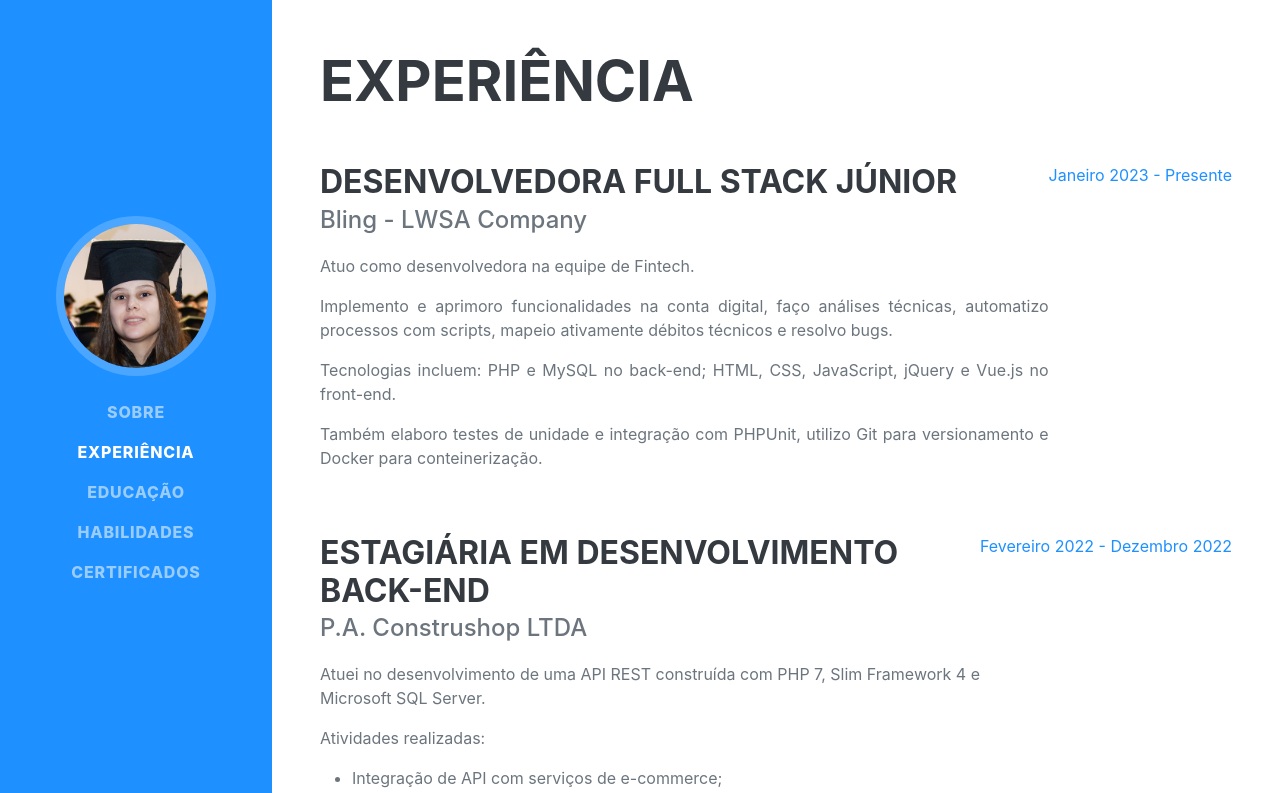
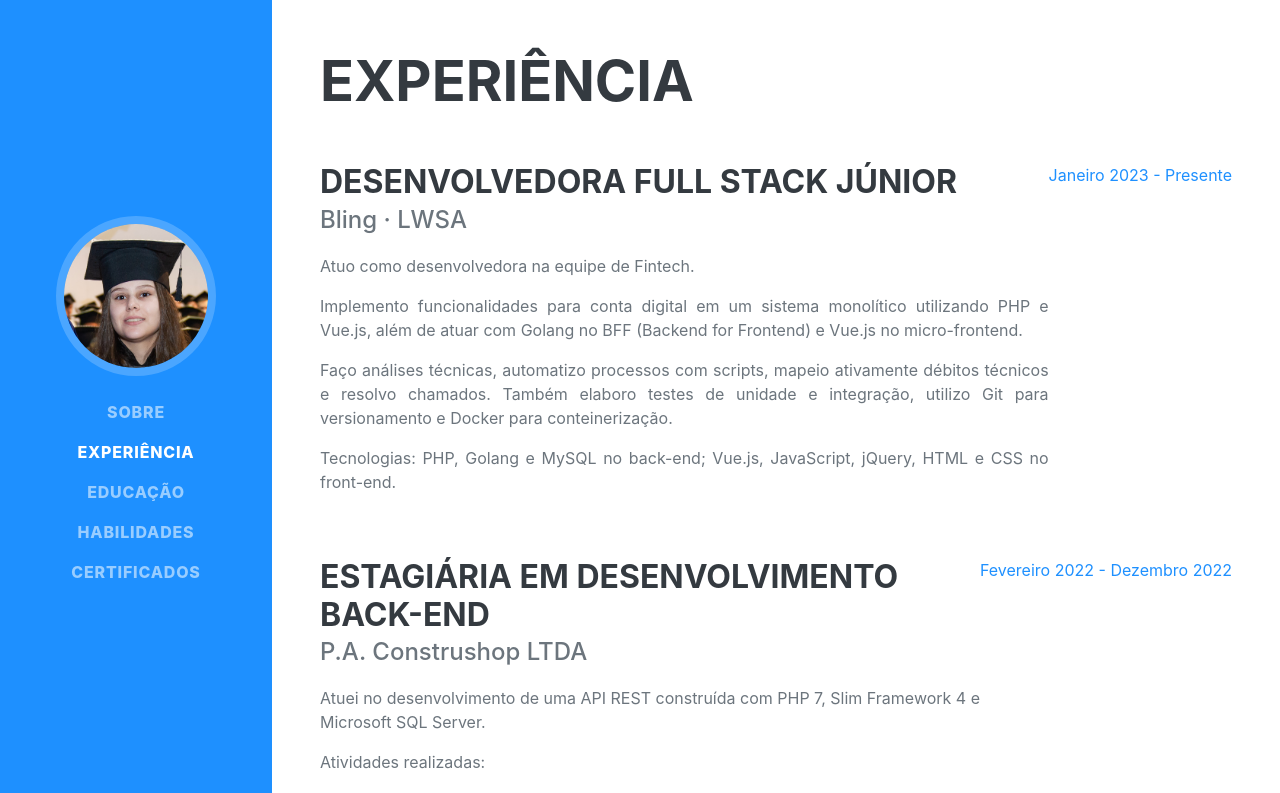
Before and after one commit to luanacassiaf/portfolio, a Vue app: page /#/experience in a window 1280 px wide. Shown: the top 793 px of the page. Built offline with nearby package versions, Linux system fonts and the light colour scheme; a web font is replaced by a local one.

Commit message:
style: Atualização textual

```diff
--- a/src/views/EducationView.vue
+++ b/src/views/EducationView.vue
@@ -11,7 +11,7 @@
       >
         <p>
           TCC: "Desenvolvimento de Testes Automatizados para API: Estudo de Caso
-          em um Sistema de E-commerce"
+          em um Sistema de E-commerce".
         </p>
       </ActivityItemComponent>
 
@@ -24,7 +24,7 @@
       >
         <p>
           TCC: Site para o Núcleo de História Natural do IFSULDEMINAS - Campus
-          Inconfidentes
+          Inconfidentes.
         </p>
       </ActivityItemComponent>
     </div>
--- a/src/views/ExperienceView.vue
+++ b/src/views/ExperienceView.vue
@@ -5,23 +5,25 @@
 
       <ActivityItemComponent
         title="Desenvolvedora Full Stack Júnior"
-        subtitle="Bling - LWSA Company"
+        subtitle="Bling · LWSA"
         startedIn="Janeiro 2023"
         finishedIn="Presente"
       >
         <p>Atuo como desenvolvedora na equipe de Fintech.</p>
         <p>
-          Implemento e aprimoro funcionalidades na conta digital, faço análises
-          técnicas, automatizo processos com scripts, mapeio ativamente débitos
-          técnicos e resolvo bugs.
+          Implemento funcionalidades para conta digital em um sistema monolítico
+          utilizando PHP e Vue.js, além de atuar com Golang no BFF (Backend for
+          Frontend) e Vue.js no micro-frontend.
         </p>
         <p>
-          Tecnologias incluem: PHP e MySQL no back-end; HTML, CSS, JavaScript,
-          jQuery e Vue.js no front-end.
+          Faço análises técnicas, automatizo processos com scripts, mapeio
+          ativamente débitos técnicos e resolvo chamados. Também elaboro testes
+          de unidade e integração, utilizo Git para versionamento e Docker para
+          conteinerização.
         </p>
         <p>
-          Também elaboro testes de unidade e integração com PHPUnit, utilizo Git
-          para versionamento e Docker para conteinerização.
+          Tecnologias: PHP, Golang e MySQL no back-end; Vue.js, JavaScript,
+          jQuery, HTML e CSS no front-end.
         </p>
       </ActivityItemComponent>
 
@@ -43,6 +45,10 @@
           <li>Testes de carga e estresse em linguagem Python com Locust;</li>
           <li>Elaboração de expressões regulares</li>
         </ul>
+        <p>
+          Tecnologias: PHP, Git, Docker, SQL Server, Slim Framework, PHPUnit,
+          Locust, Python.
+        </p>
       </ActivityItemComponent>
     </div>
   </section>
```
Also changed, not shown: src/css/styles.css.
